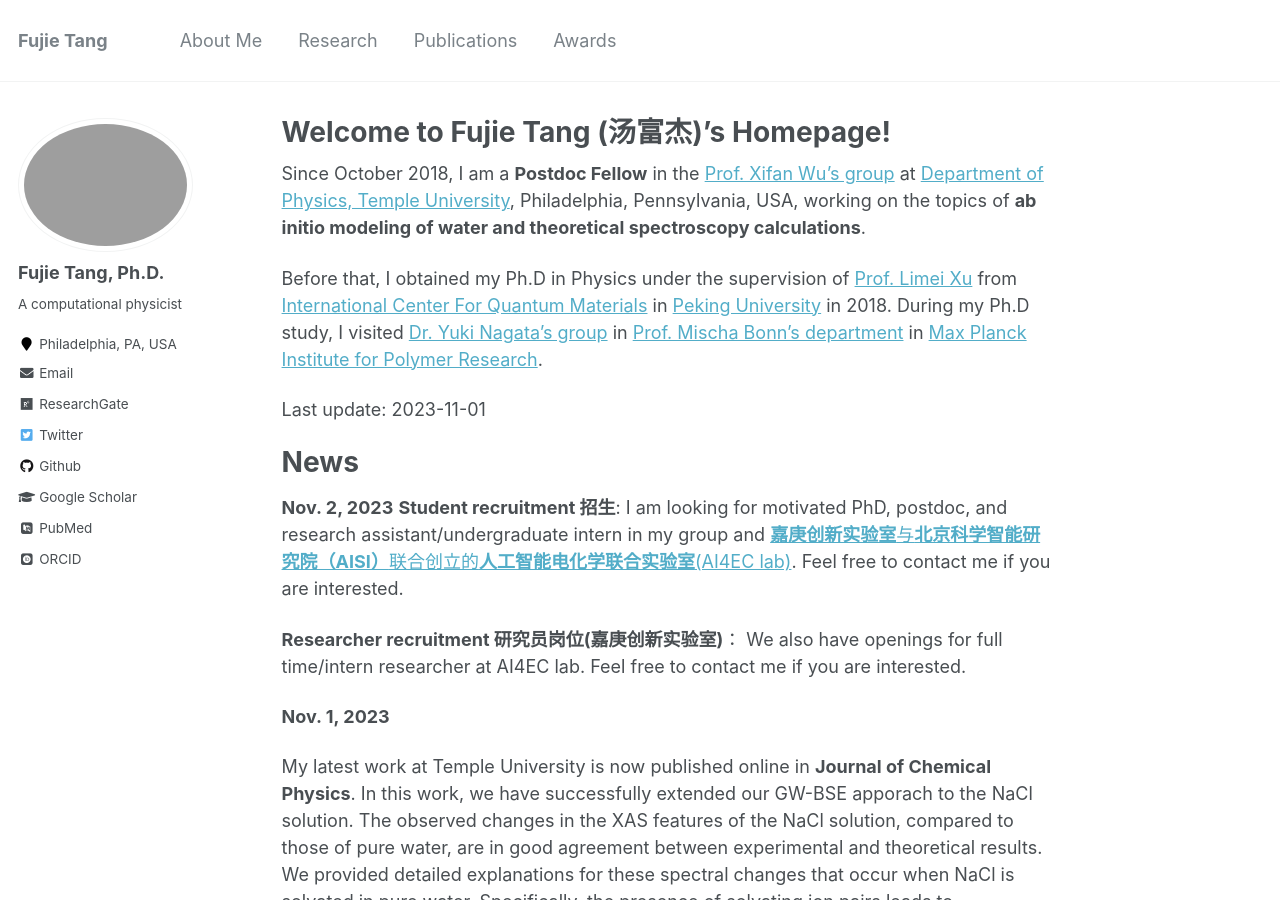
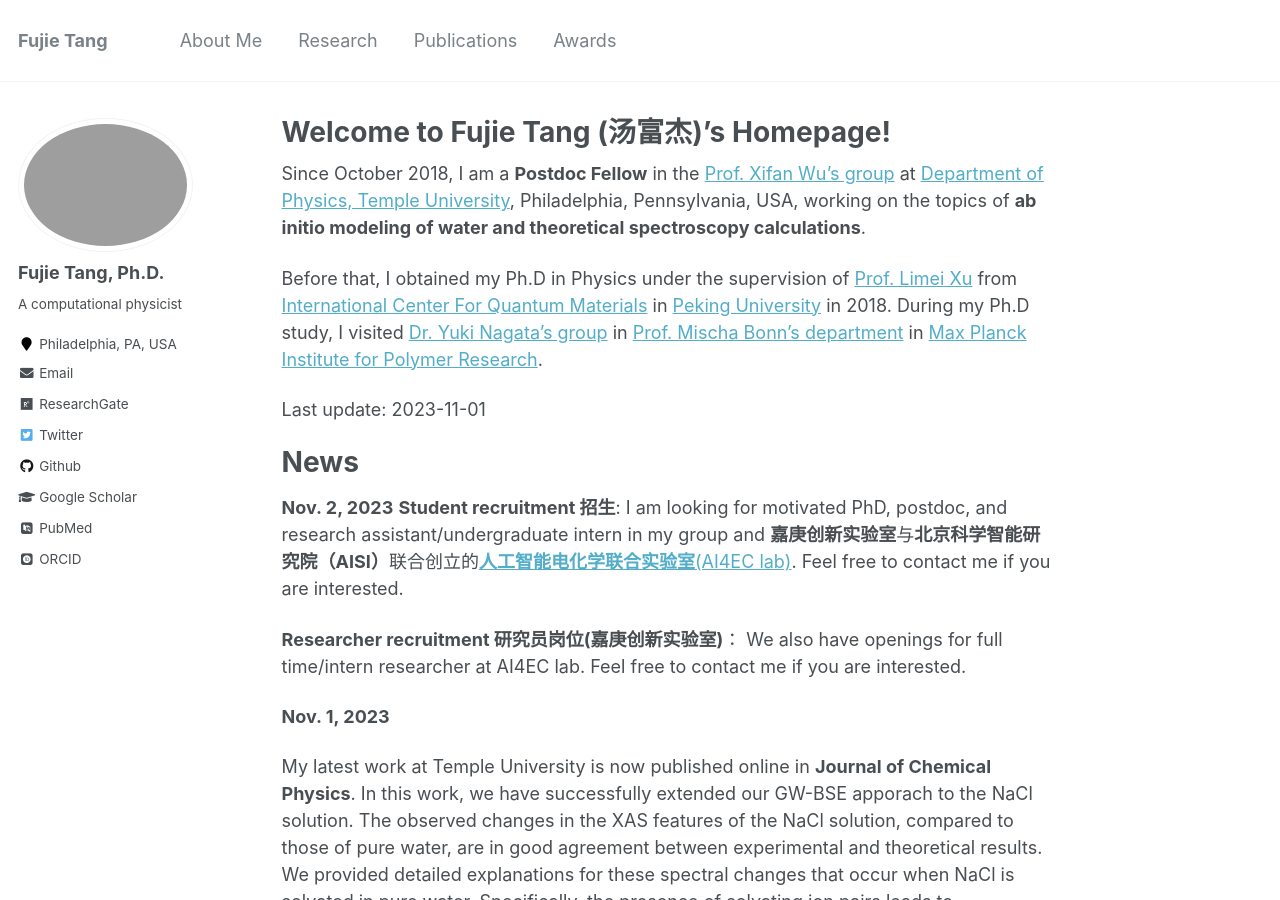
Before and after one commit to fujiepku/fujiepku.github.io, a Jekyll site: the page built from _pages/about.md, in a window 1280 px wide and 900 px high. Built offline with Jekyll 4.4.1, drawn with Linux system fonts in a browser that asks for light colours; some web fonts are replaced.

```diff
--- a/_pages/about.md
+++ b/_pages/about.md
@@ -17,7 +17,7 @@ Last update: 2023-11-01
 News
 ======
 **Nov. 2, 2023**
-**Student recruitment 招生**: I am looking for motivated PhD, postdoc, and research assistant/undergraduate intern in my group and [**嘉庚创新实验室**与**北京科学智能研究院（AISI）**联合创立的**人工智能电化学联合实验室**(AI4EC lab)](http://www.ikkem.com/newsshow3.php?cid=43&id=926). Feel free to contact me if you are interested.
+**Student recruitment 招生**: I am looking for motivated PhD, postdoc, and research assistant/undergraduate intern in my group and **嘉庚创新实验室**与**北京科学智能研究院（AISI）**联合创立的[**人工智能电化学联合实验室**(AI4EC lab)](http://www.ikkem.com/newsshow3.php?cid=43&id=926). Feel free to contact me if you are interested.
 
 **Researcher recruitment 研究员岗位(嘉庚创新实验室)**： We also have openings for full time/intern researcher at AI4EC lab. Feel free to contact me if you are interested.
 
```
